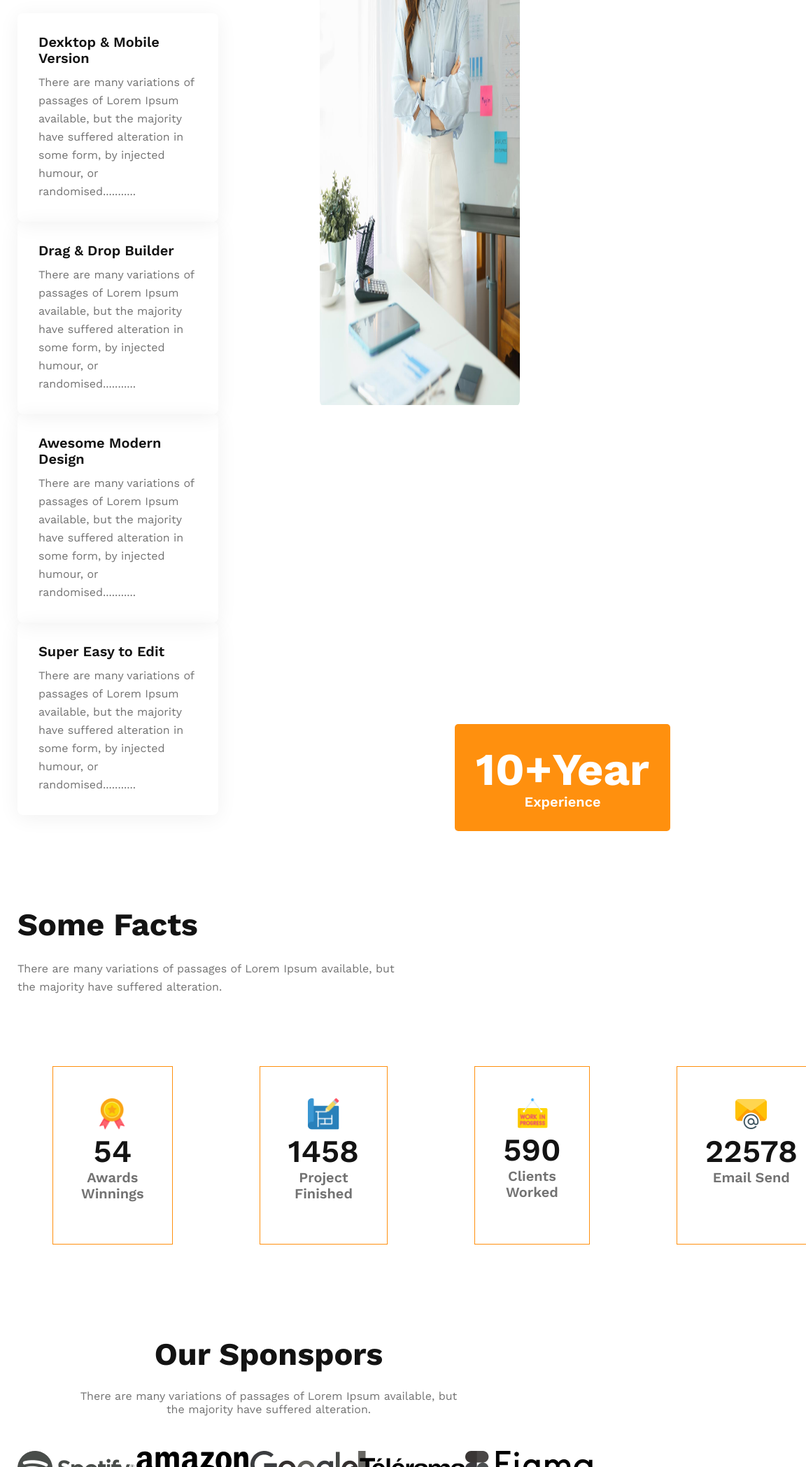
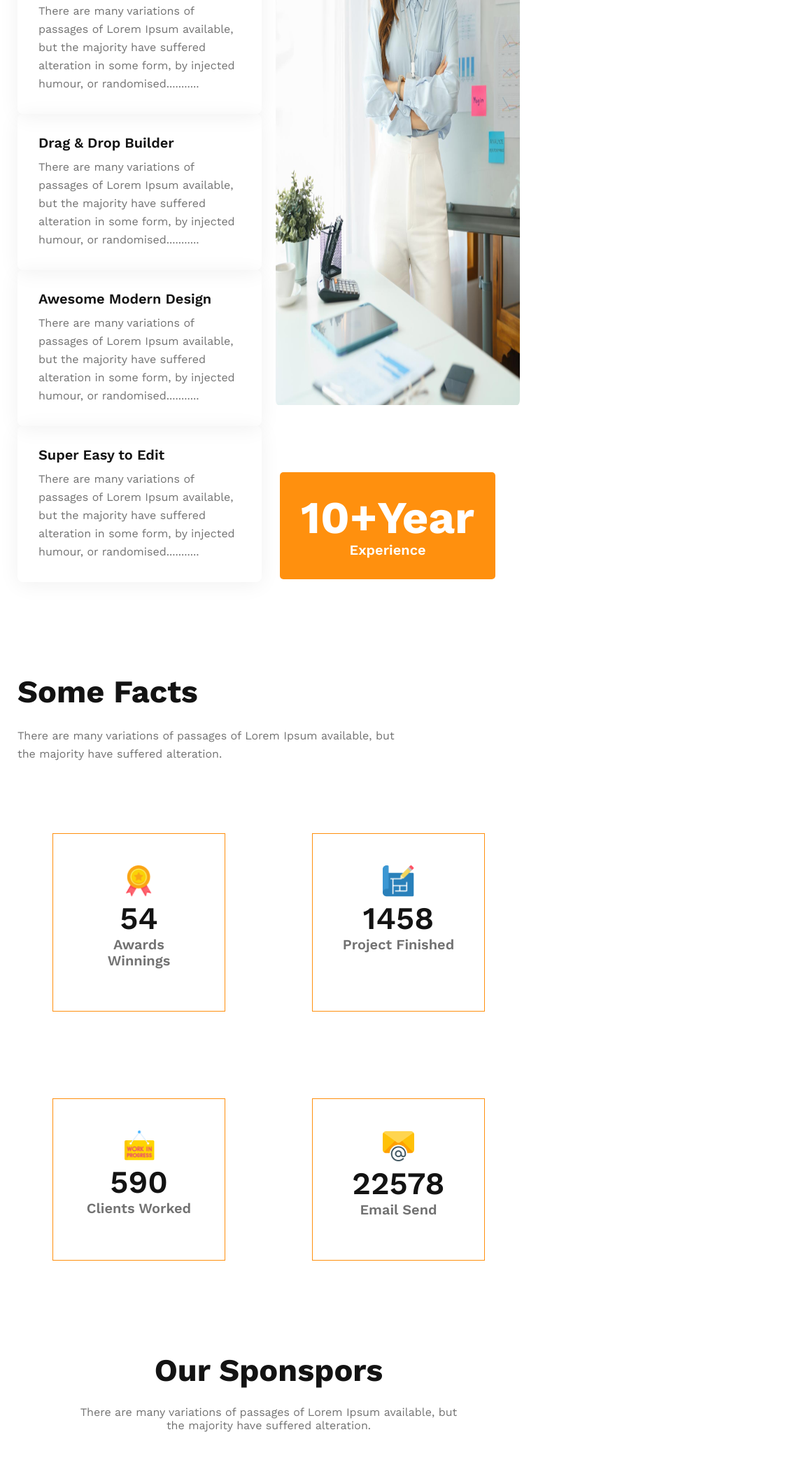
Before and after one commit to NurMohammadakram/architect-ocean, a plain HTML site: page index.html in a window 768 px wide. Shown: the part 1935-4032 px from the top of the page at 70% size, 1152 px wide, since content can reach past the window. Drawn offline with nearby package versions, Linux system fonts and the light colour scheme.

Commit message:
final work don

```diff
--- a/styles/media-query.css
+++ b/styles/media-query.css
@@ -115,3 +115,26 @@
     }
 
 }
+
+
+
+/* $$$$$$$$$$$$$$$$$$$$$$$$$$$$$$$$$$$$$$$$$$$$$$$$$$$$$$$$$$$$$$$$$$
+                    Css medium device media query
+$$$$$$$$$$$$$$$$$$$$$$$$$$$$$$$$$$$$$$$$$$$$$$$$$$$$$$$$$$$$$$$$$$$$$ */
+
+@media only screen and (min-width: 577px) and (max-width: 992px) {
+    .features-section {
+        gap: 20px;
+    }
+    .btn-move {
+        left: 400px;
+        top: 2610px;
+    }
+    .fact_info {
+        grid-template-columns: repeat(2, 1fr);
+    }
+    .sponsors {
+        flex-wrap: wrap;
+        gap: 30px;
+    }
+}
```
